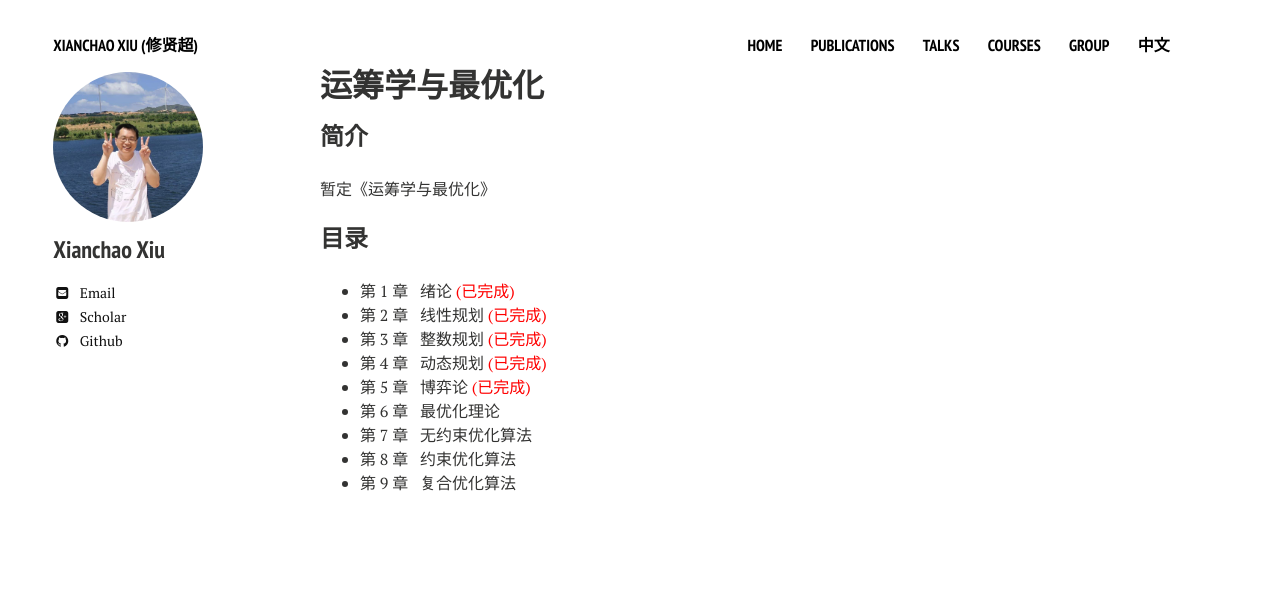
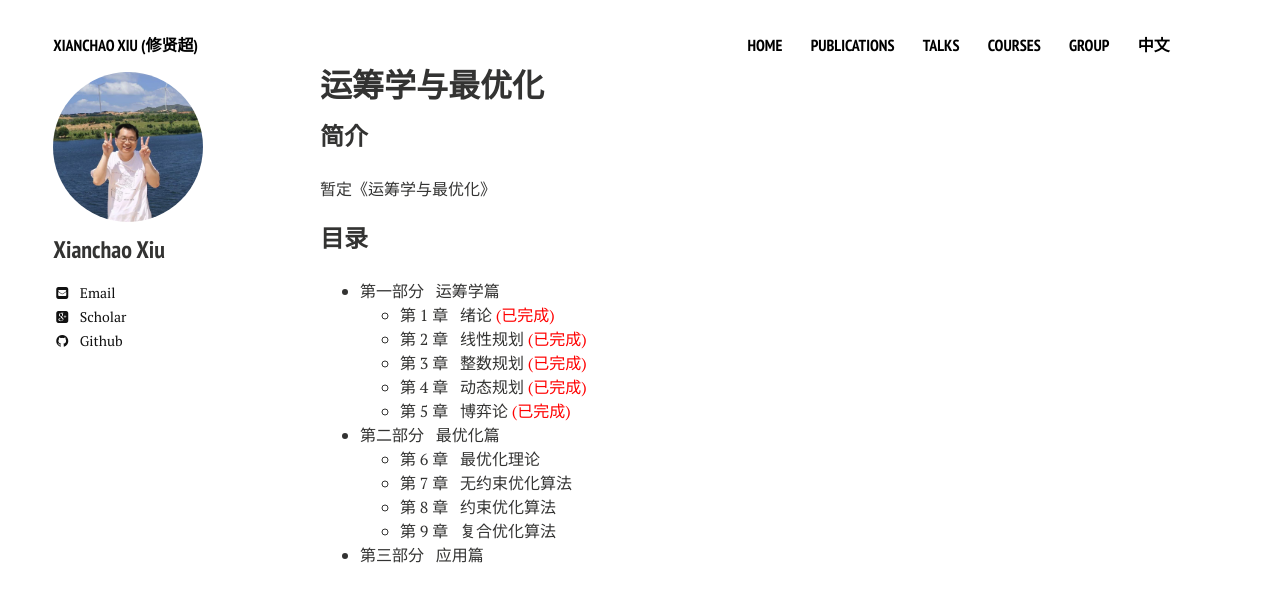
Before and after one commit to xianchaoxiu/xianchaoxiu.github.io, a Jekyll site: the page built from chinese/book/ORO/index.md, in a window 1280 px wide. Shown: the top 602 px of the page. Built offline with Jekyll 4.4.1, drawn with Linux system fonts in a browser that asks for light colours; nearby versions of some CDN libraries.

Commit message:
Update index.md

```diff
--- a/chinese/book/ORO/index.md
+++ b/chinese/book/ORO/index.md
@@ -9,12 +9,17 @@ share: false
 暂定《运筹学与最优化》
 
 ### 目录
-* 第 1 章 &nbsp;  绪论 <span style="color:#ff0000">(已完成)</span><br>
-* 第 2 章 &nbsp;  线性规划 <span style="color:#ff0000">(已完成)</span><br>
-* 第 3 章 &nbsp;  整数规划 <span style="color:#ff0000">(已完成)</span><br>
-* 第 4 章 &nbsp;  动态规划 <span style="color:#ff0000">(已完成)</span><br>
-* 第 5 章 &nbsp;  博弈论 <span style="color:#ff0000">(已完成)</span><br>
-* 第 6 章 &nbsp;  最优化理论<br>
-* 第 7 章 &nbsp;  无约束优化算法 <br>
-* 第 8 章 &nbsp;  约束优化算法 <br>
-* 第 9 章 &nbsp;  复合优化算法<br>
+* 第一部分 &nbsp; 运筹学篇 <br>
+  - 第 1 章 &nbsp;  绪论 <span style="color:#ff0000">(已完成)</span><br>
+  - 第 2 章 &nbsp;  线性规划 <span style="color:#ff0000">(已完成)</span><br>
+  - 第 3 章 &nbsp;  整数规划 <span style="color:#ff0000">(已完成)</span><br>
+  - 第 4 章 &nbsp;  动态规划 <span style="color:#ff0000">(已完成)</span><br>
+  - 第 5 章 &nbsp;  博弈论 <span style="color:#ff0000">(已完成)</span><br>
+
+* 第二部分 &nbsp; 最优化篇 <br>
+  - 第 6 章 &nbsp;  最优化理论<br>
+  - 第 7 章 &nbsp;  无约束优化算法 <br>
+  - 第 8 章 &nbsp;  约束优化算法 <br>
+  - 第 9 章 &nbsp;  复合优化算法<br>
+
+* 第三部分 &nbsp; 应用篇 <br>
```
